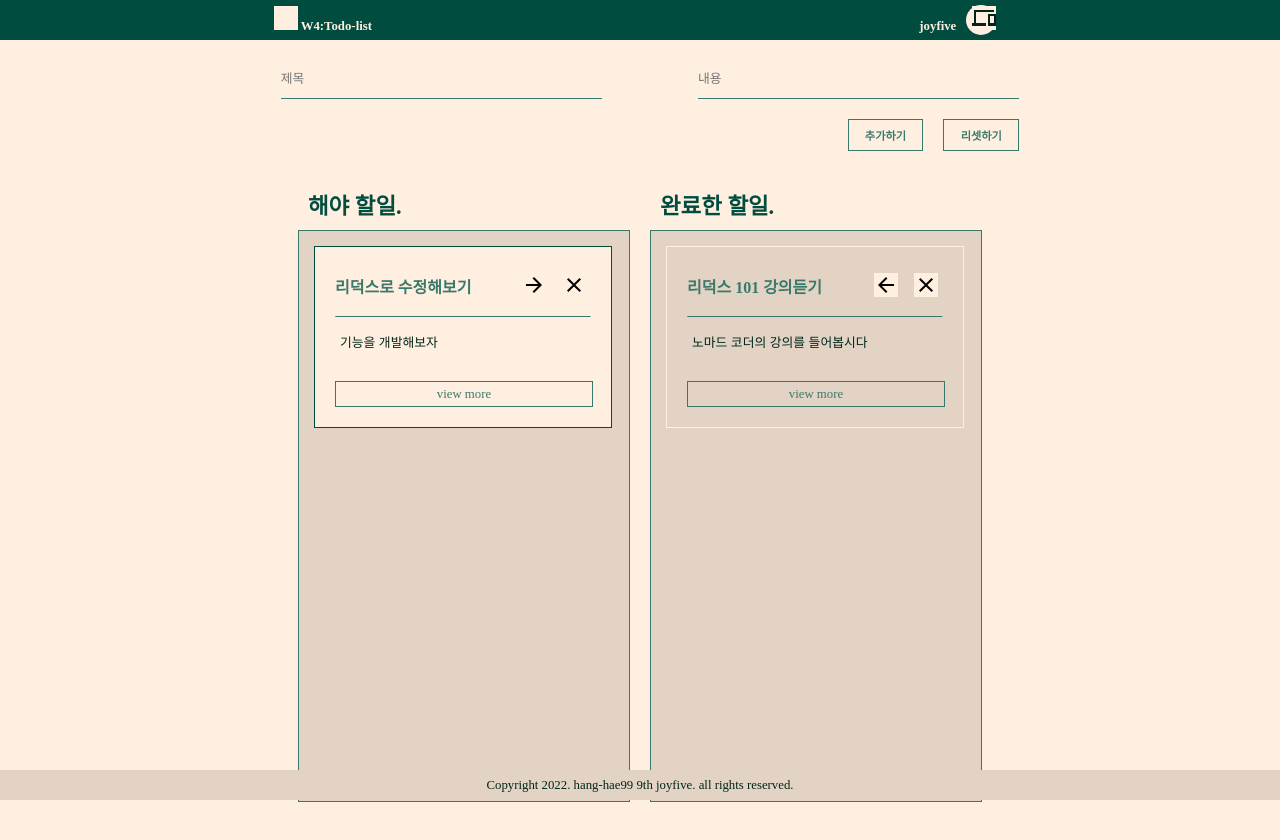
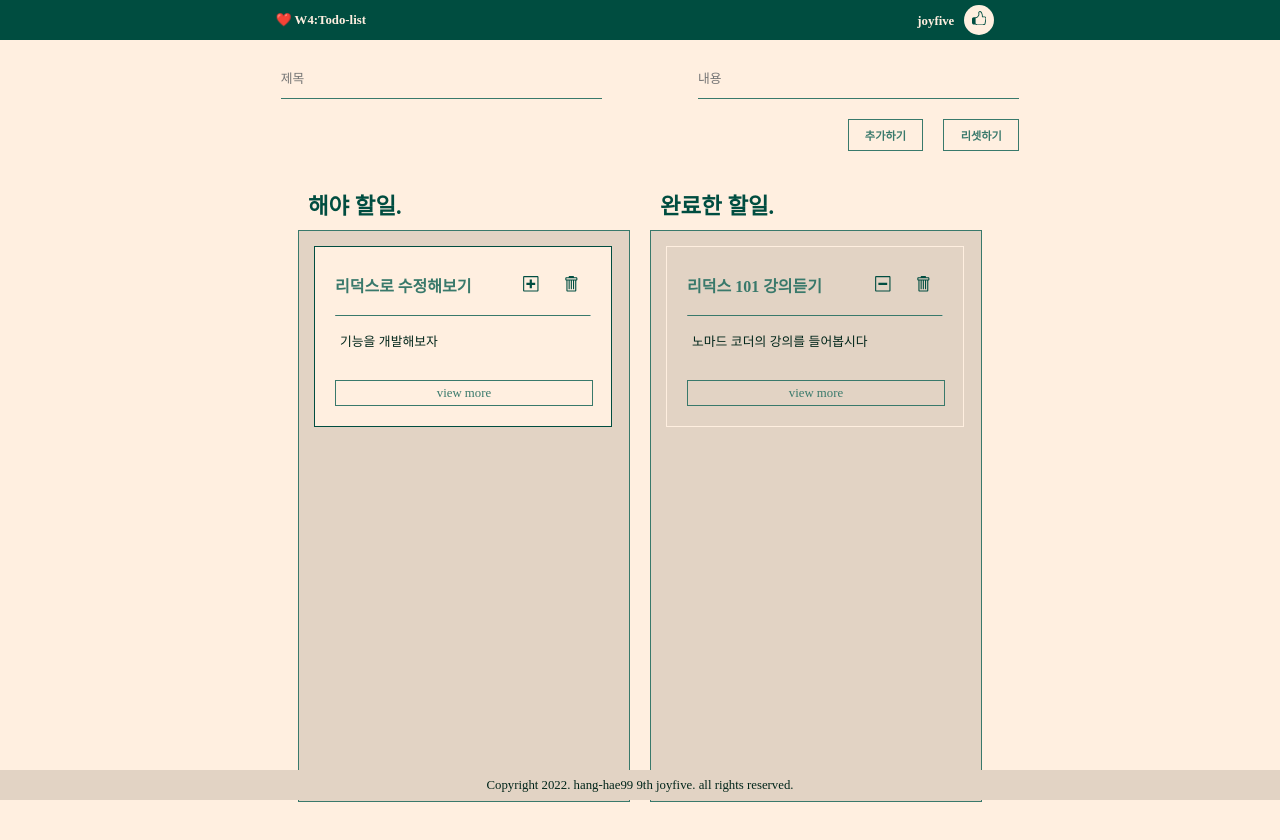
Before and after one commit to joyfive/w5-todolist, a React (Create React App) app: page / in a window 1280 px wide. Shown: the top 840 px of the page. Built offline with nearby package versions, Linux system fonts and the light colour scheme; a web font is replaced by a local one.

Commit message:
REAL FINAL! gj :D

```diff
--- a/package.json
+++ b/package.json
@@ -3,14 +3,18 @@
   "version": "0.1.0",
   "private": true,
   "dependencies": {
+    "@material-ui/core": "^4.12.4",
+    "@material-ui/icons": "^4.11.3",
     "@mdi/js": "^7.0.96",
     "@mdi/react": "^1.6.1",
+    "@react-icons/all-files": "^4.1.0",
     "@reduxjs/toolkit": "^1.8.6",
     "@testing-library/jest-dom": "^5.16.5",
     "@testing-library/react": "^13.4.0",
     "@testing-library/user-event": "^14.4.3",
     "react": "^18.2.0",
     "react-dom": "^18.2.0",
+    "react-icons": "^4.4.0",
     "react-redux": "^8.0.4",
     "react-router-dom": "^6.4.2",
     "react-scripts": "5.0.1",
--- a/public/index.html
+++ b/public/index.html
@@ -1,6 +1,7 @@
 <!DOCTYPE html>
 <html lang="en">
   <head>
+    <link rel="stylesheet" href="https://cdnjs.cloudflare.com/ajax/libs/font-awesome/6.2.0/css/all.min.css" integrity="sha512-xh6O/CkQoPOWDdYTDqeRdPCVd1SpvCA9XXcUnZS2FmJNp1coAFzvtCN9BmamE+4aHK8yyUHUSCcJHgXloTyT2A==" crossorigin="anonymous" referrerpolicy="no-referrer" />
     <link href="https://fonts.googleapis.com/css2?family=Cormorant+Garamond:wght@400;600;700&family=IBM+Plex+Sans+KR:wght@300;400;500&family=Noto+Serif+KR:wght@600;700&display=swap" rel="stylesheet">
     <meta charset="utf-8" />
     <link rel="icon" href="%PUBLIC_URL%/favicon.ico" />
--- a/src/components/Form.jsx
+++ b/src/components/Form.jsx
@@ -190,6 +190,7 @@ font-weight: 600;
 font-size: 0.7rem;
 border: 1px solid #39796b;
 background-color: transparent;
+cursor: pointer;
 
 
 &:hover {
@@ -215,6 +216,7 @@ font-weight: 600;
 font-size: 0.7rem;
 border: 1px solid #39796b;
 background-color: transparent;
+cursor: pointer;
 
 &:hover {
   background-color: #39796b;
--- a/src/components/Header.jsx
+++ b/src/components/Header.jsx
@@ -1,9 +1,7 @@
 import React from "react";
 import styled from "styled-components";
 import { useNavigate } from "react-router-dom";
-
-import HomeSharpIcon from '@mui/icons-material/HomeSharp';
-import DevicesSharpIcon from '@mui/icons-material/DevicesSharp';
+import { GoThumbsup } from "react-icons/go";
 
 function Header() {
   const navigate = useNavigate();
@@ -12,9 +10,9 @@ function Header() {
     <HeadContainer>
       <HeadLeft onClick={()=>{
                       navigate("/")
-                    }}><HomeSharpIcon /> W4:Todo-list</HeadLeft>
+                    }}>❤️ W4:Todo-list</HeadLeft>
       <HeadRight1>joyfive
-      <HeadRight2 onClick={() => window.open('https://github.com/joyfive', '_blank')} className="head-ico"><DevicesSharpIcon /></HeadRight2>
+      <HeadRight2 onClick={() => window.open('https://github.com/joyfive', '_blank')} className="head-ico"><GoThumbsup style={{backgroundColor: "rgba(0, 0, 0, 0)" , color: "#004d40"}} /></HeadRight2>
       </HeadRight1>
     </HeadContainer>
   );
--- a/src/components/Todo.jsx
+++ b/src/components/Todo.jsx
@@ -1,11 +1,7 @@
 import React from "react";
 import { Link as ReactRouterDomLink } from "react-router-dom";
 import styled from "styled-components";
-
-import ArrowBackIcon from '@mui/icons-material/ArrowBack';
-import ArrowForwardIcon from '@mui/icons-material/ArrowForward';
-import CloseSharpIcon from '@mui/icons-material/CloseSharp';
-
+import { GoTrashcan, GoDiffAdded, GoDiffRemoved } from "react-icons/go";
 
 
 function Todo({ todo, onEdit, onDelete }) {
@@ -18,12 +14,12 @@ function Todo({ todo, onEdit, onDelete }) {
                 <BtnSet>
                   <Btn
                   onClick={() => onEdit(todo.id)}>
-                  {todo.isDone ? <ArrowBackIcon /> : <ArrowForwardIcon />}
+                  {todo.isDone ? <GoDiffRemoved style={{backgroundColor: "rgba(0, 0, 0, 0)" , color: "#004d40"}} /> : <GoDiffAdded style={{backgroundColor: "rgba(0, 0, 0, 0)" , color: "#004d40"}} />}
                   </Btn>
                   <Btn
                   className="btn del"
                   onClick={() => onDelete(todo.id)}
-                  ><CloseSharpIcon />
+                  ><GoTrashcan style={{backgroundColor: "rgba(0, 0, 0, 0)" , color: "#004d40"}} />
                   </Btn>
                 </BtnSet>
               </Title>
@@ -87,6 +83,7 @@ const Btn = styled.button`
   font-size: 1.1rem;
   line-height: 1.6;
   margin: 5px;
+  cursor: pointer;
 
   &:hover {
     background-color: #fff;
--- a/src/pages/Detail.jsx
+++ b/src/pages/Detail.jsx
@@ -117,7 +117,7 @@ const BtnReturn = styled.button`
   border: 1px solid #39796b;
   background-color: transparent;
   font-family: 'IBM Plex Sans KR', sans-serif;
-
+  cursor: pointer;
 &:hover {
   background-color: #39796b;
   color: white;
```
Also changed, not shown: 2 other files (tests, documents, lock files or other folders).
